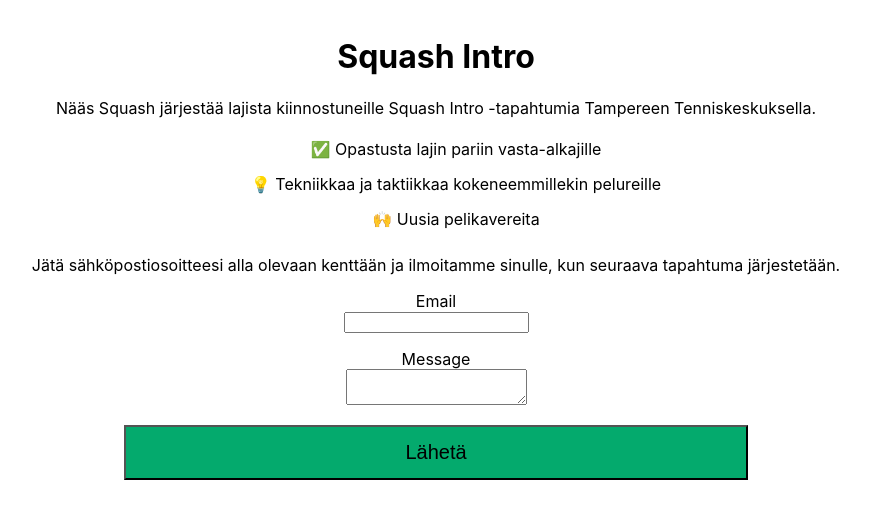
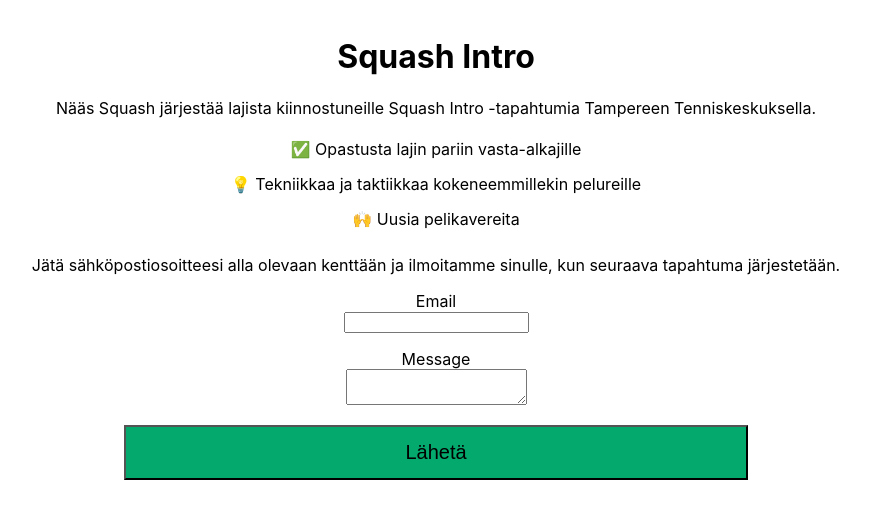
Before and after one commit to jvii/squash-intro, a React (Create React App) app: page / in a window 1280 px wide. Shown: the top 518 px of the page, without its empty margins (204-1074 px from the left). Built offline with nearby package versions, Linux system fonts and the light colour scheme.

Commit message:
remove padding

```diff
--- a/src/App.css
+++ b/src/App.css
@@ -5,6 +5,7 @@
 
 ul {
   list-style-type: none; /* Remove bullets */
+  padding-left: 0px;
 }
 
 li {
@@ -14,7 +15,7 @@
 
 .submit-button {
   width: 50%;
-  background-color: #04AA6D;
+  background-color: #04aa6d;
   padding: 14px 28px;
   font-size: 20px;
   cursor: pointer;
```
